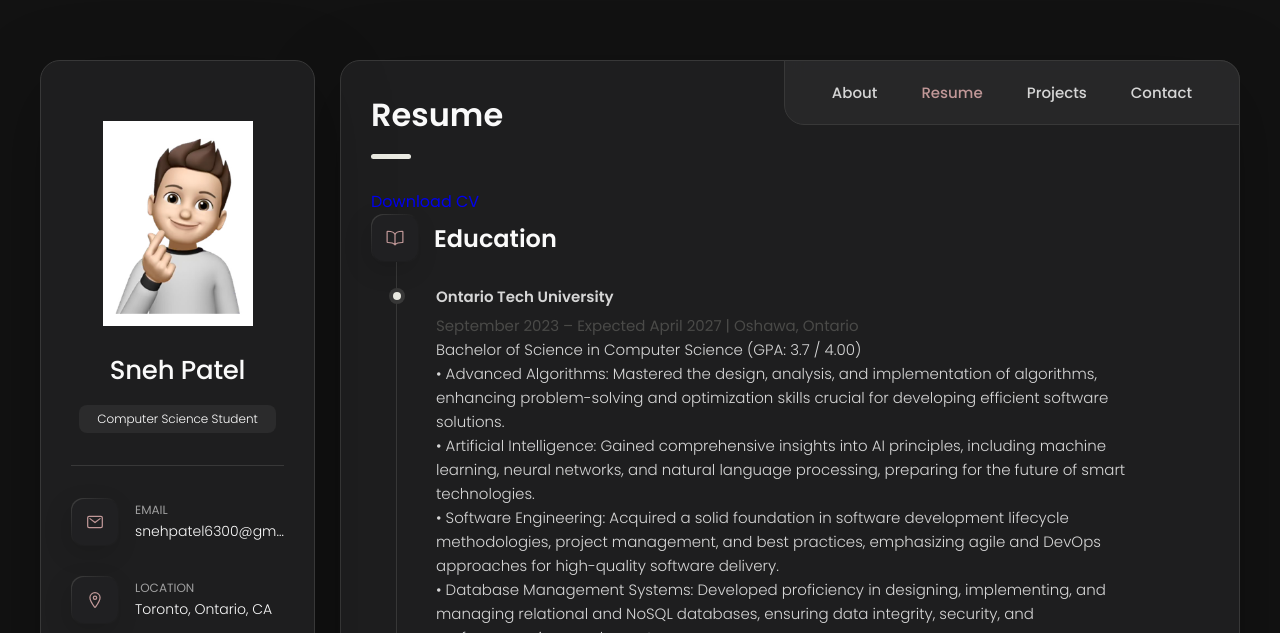
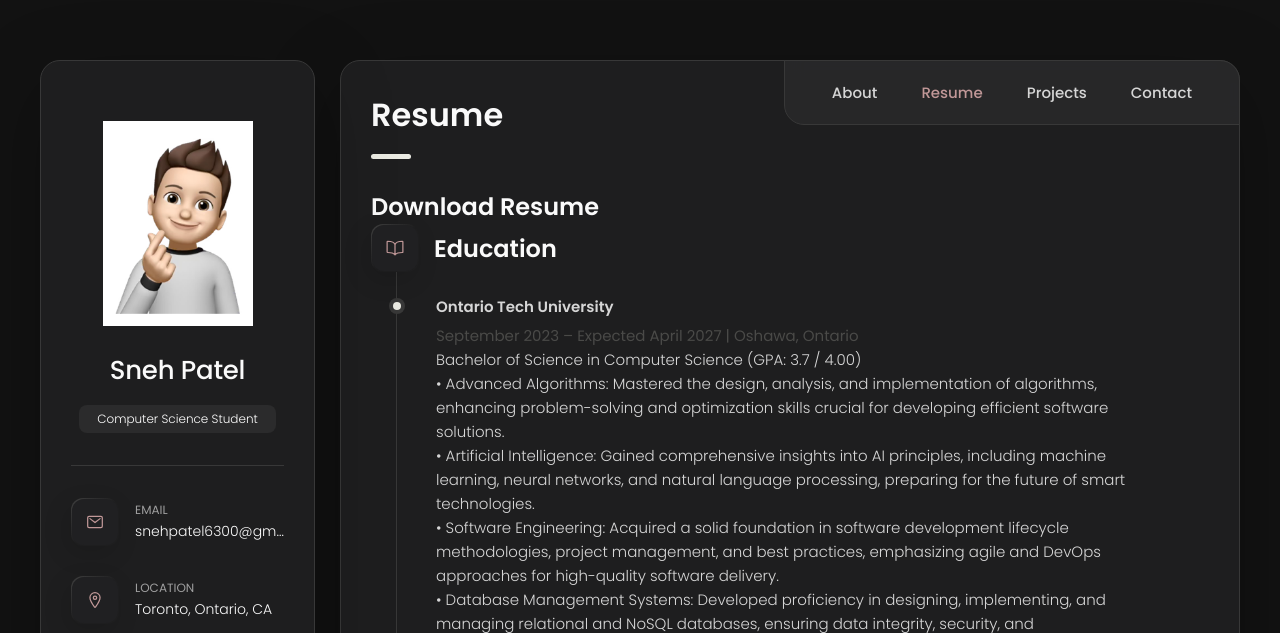
Before and after one commit to snehpatel0603/Sneh_Portfolio_Website, a plain HTML site: page index.html in a window 1280 px wide. Both pictures are taken after a click on the button "Resume". Shown: the top 633 px of the page. Drawn offline with nearby package versions, Linux system fonts and the light colour scheme.

Commit message:
Update index.html

```diff
--- a/index.html
+++ b/index.html
@@ -544,7 +544,7 @@
         <section class="timeline">
           <div class="download-cv">
             <a href="Sneh_Patel_Resume.pdf" download="Sneh_Patel_Resume.pdf" class="download-btn">
-              Download CV
+              <h3 class="h3">Download Resume</h3>
             </a>
           </div>
 
```
